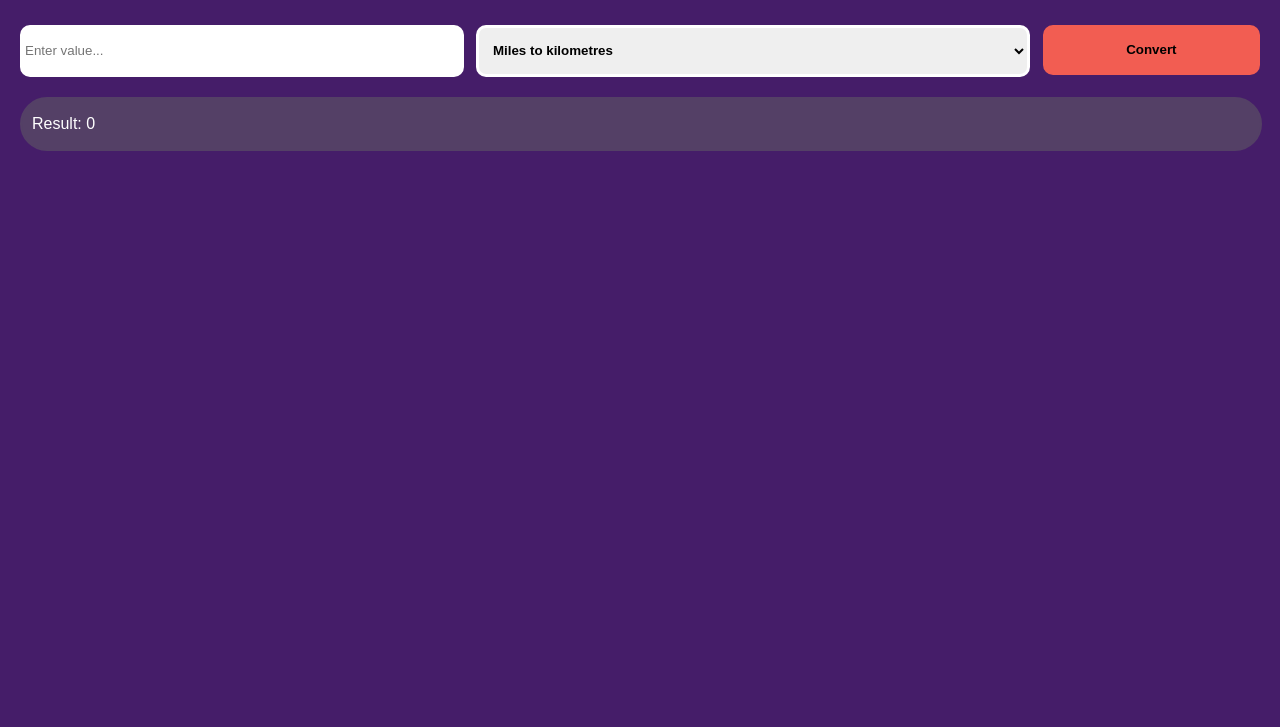
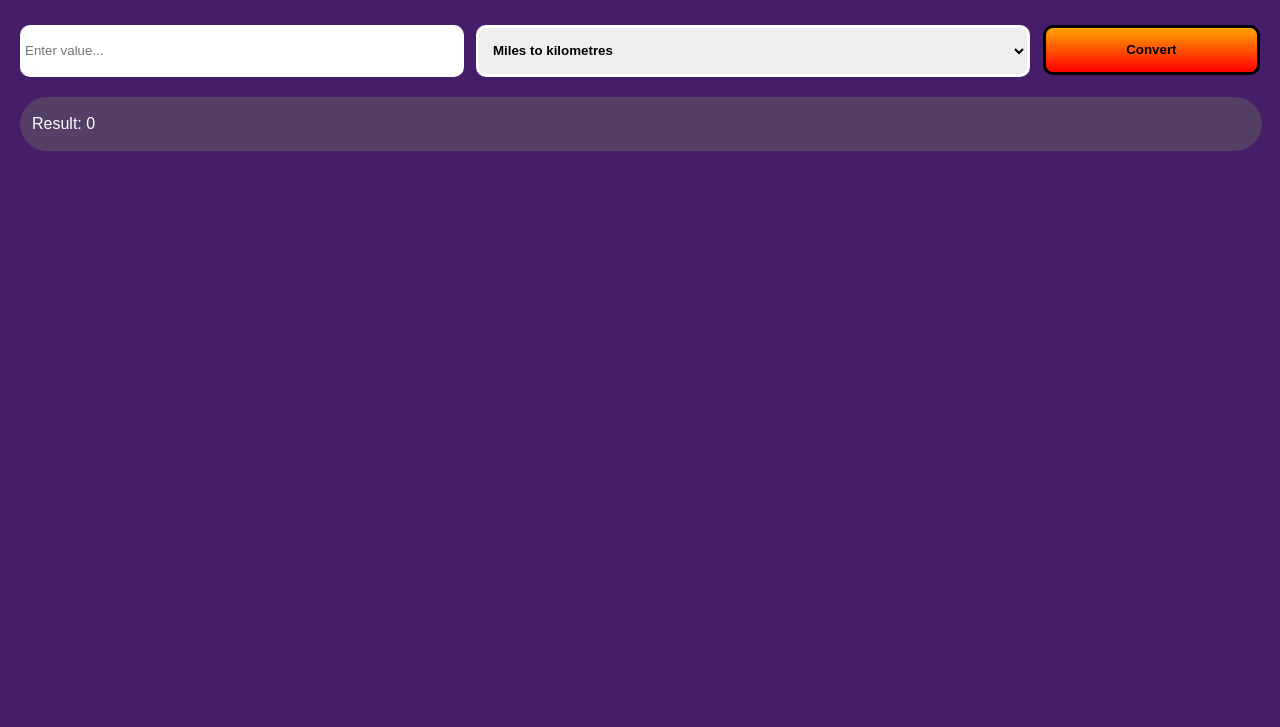
Before and after one commit to Robert-Shaporenkov/Simple-unit-converter, a plain HTML site: page index.html in a window 1280 px wide. Shown: the part 73-800 px from the top of the page. Drawn offline with Linux system fonts and the light colour scheme.

Commit message:
Changed colour of <convert> button

```diff
--- a/style.css
+++ b/style.css
@@ -28,11 +28,10 @@ body {
 #Convert {
     width: 18%;
     height: 50px;
-    background-color: rgb(242, 93, 82);
-    border: solid rgb(242, 93, 82);
+    background: linear-gradient(orange, red);
+    border: solid black;
     border-radius: 10px;
 }
-
 #resultRect {
     color: white;
     height: 50px;
```
